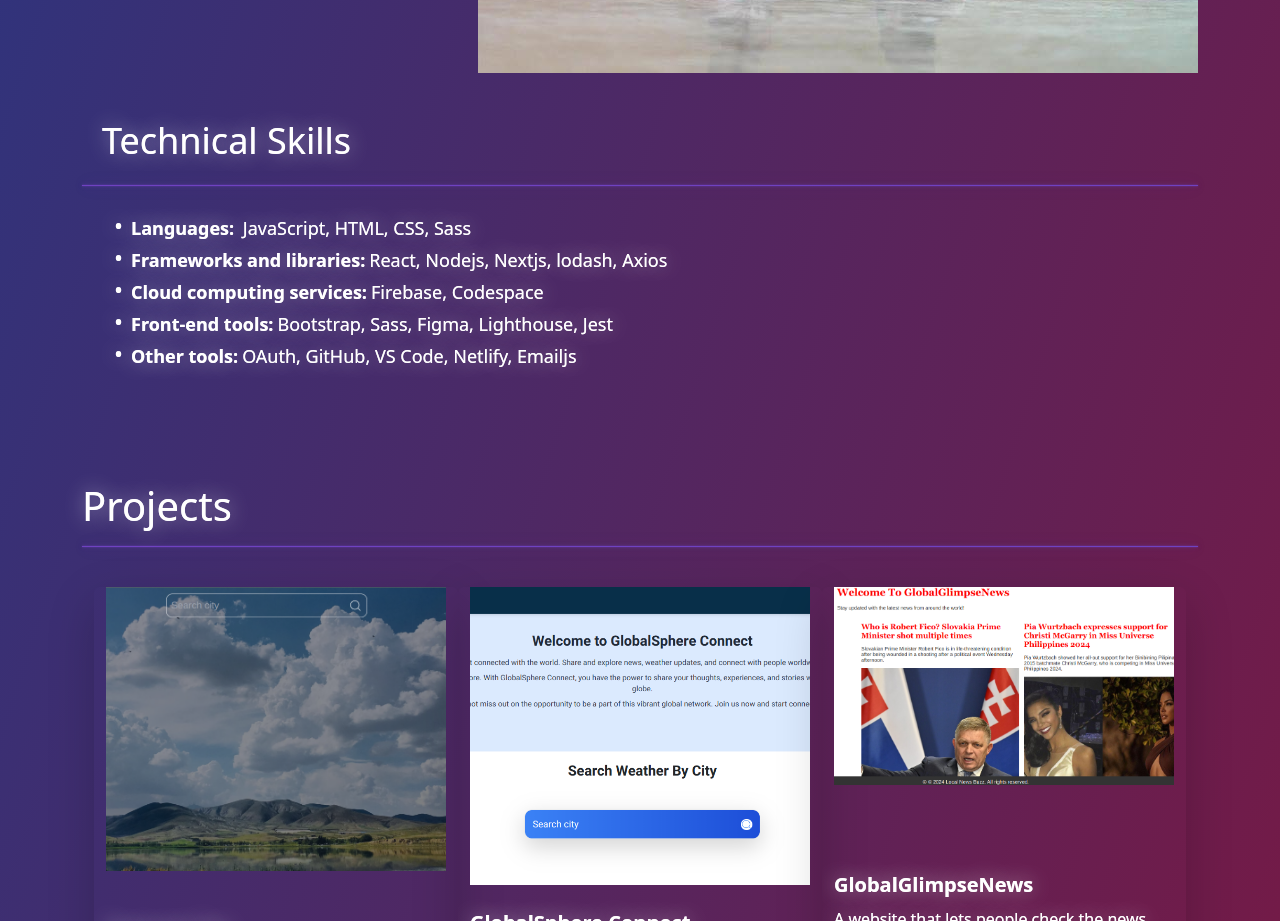
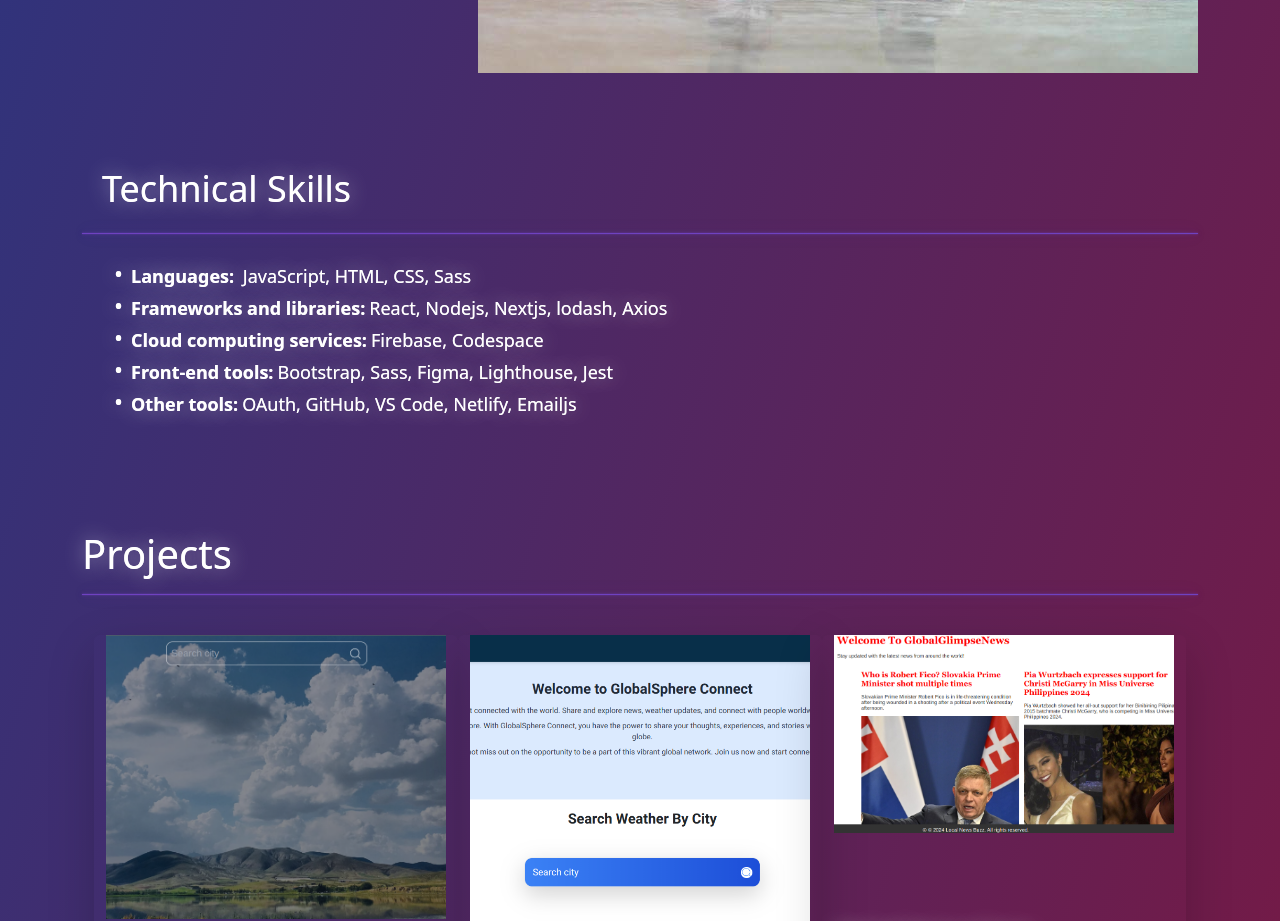
Before and after one commit to GregoryRobetertson/Gregory-Portfolio, a Next.js app: page / in a window 1280 px wide. Shown: the part 1473-2394 px from the top of the page. Built offline with nearby package versions, Linux system fonts and the light colour scheme; no server answers.

Commit message:
added margin top to skills

```diff
--- a/src/app/components/Skills.jsx
+++ b/src/app/components/Skills.jsx
@@ -7,7 +7,7 @@ export default function Skills() {
   return (
     <>
 
-    <div className='row  text-white md:mb-24'  id='skills'>
+    <div className='row mt-5 text-white md:mb-24'  id='skills'>
         <div className='col-lg-12'>
           <h3 className='pl-5 text-4xl'>Technical Skills</h3>
          <hr className='my-4' style={styles} />
```
